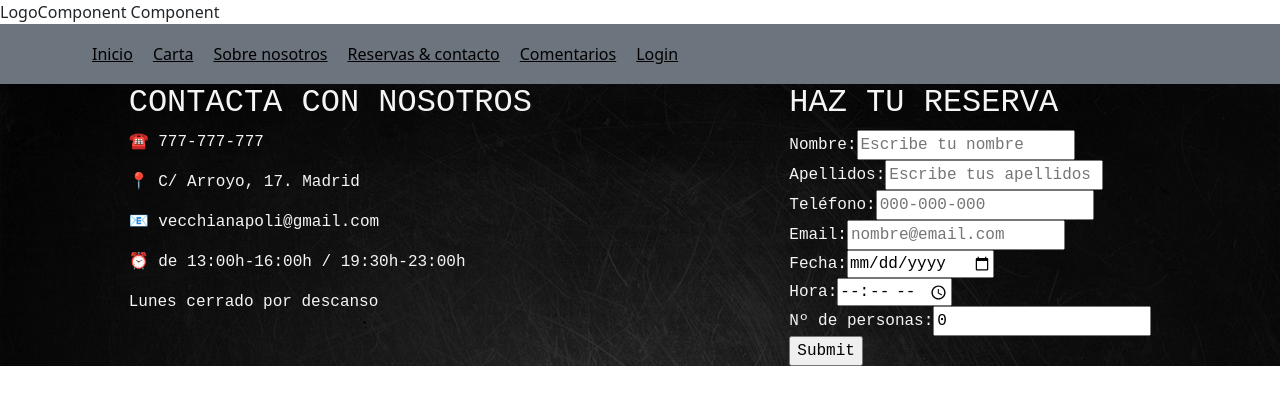
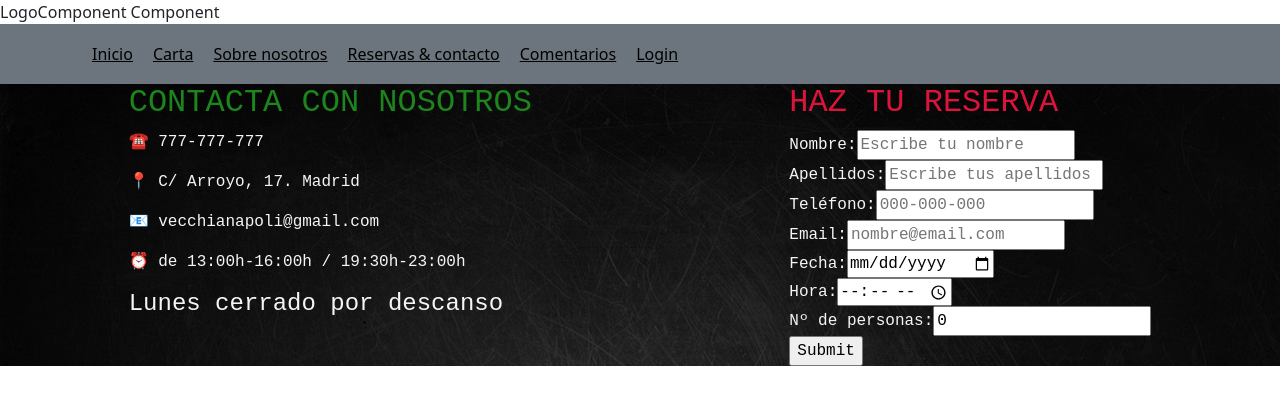
Before and after one commit to ana-caballero-f/pizzeria-proyecto-react, a React (Create React App) app: page /reservas in a window 1280 px wide. Shown: the top 404 px of the page. Built offline with nearby package versions, Linux system fonts and the light colour scheme.

Commit message:
Ajustando estilos a componente Reservas

```diff
--- a/src/components/CartaComponent/CartaComponent.module.scss
+++ b/src/components/CartaComponent/CartaComponent.module.scss
@@ -1,6 +1,9 @@
 .CartaComponent {
-    border: 1px solid brown;
+    border: 1px solid #a52a2a;
     text-align: center;
+    margin-left: auto;
+    margin-right: auto;
+    max-width: 85%;
 
     h2 {
         color: rgb(200, 17, 17) ;
--- a/src/components/ReservasComponent/ReservasComponent.js
+++ b/src/components/ReservasComponent/ReservasComponent.js
@@ -27,7 +27,7 @@ const ReservasComponent = () => {
         <p> 📍 C/ Arroyo, 17. Madrid</p>
         <p> 📧 vecchianapoli@gmail.com</p>
         <p> ⏰ de 13:00h-16:00h / 19:30h-23:00h </p>
-        <p>Lunes cerrado por descanso</p>
+        <h4>Lunes cerrado por descanso</h4>
 
       </div>
 
--- a/src/components/ReservasComponent/ReservasComponent.module.scss
+++ b/src/components/ReservasComponent/ReservasComponent.module.scss
@@ -16,3 +16,11 @@
 
 
 }
+.Contacto h2 {
+
+    color:rgb(28, 133, 28);
+}
+
+.Formulario h2 {
+    color:crimson
+}
```
